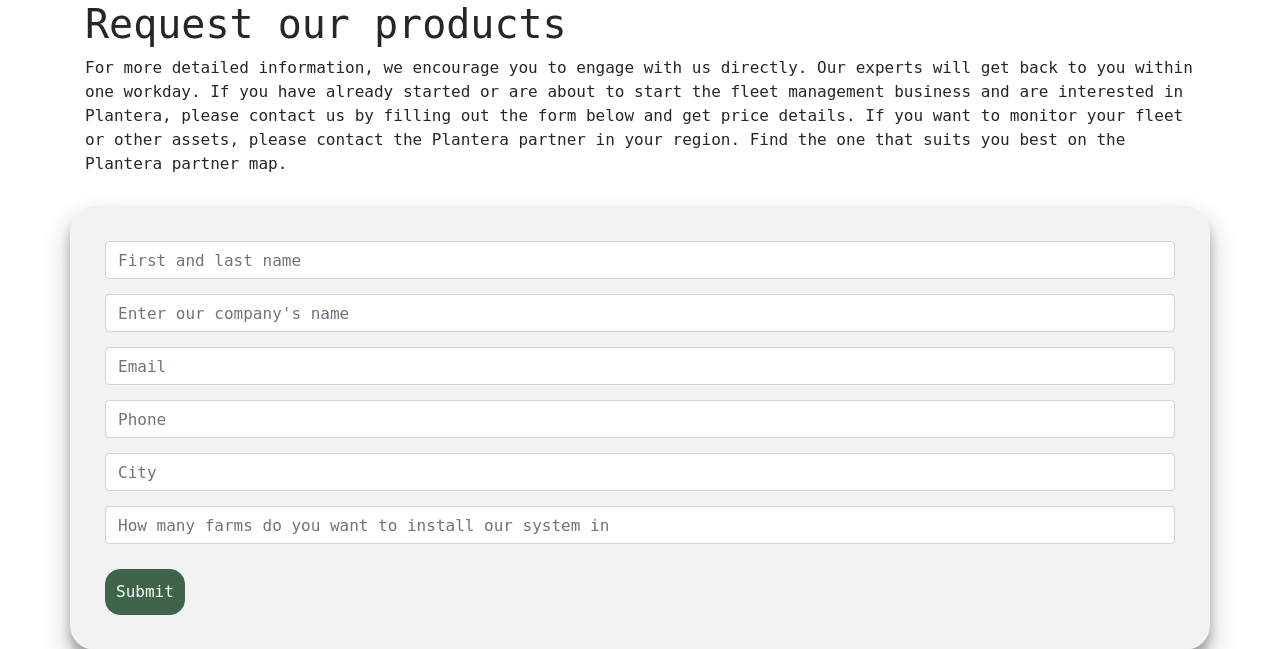
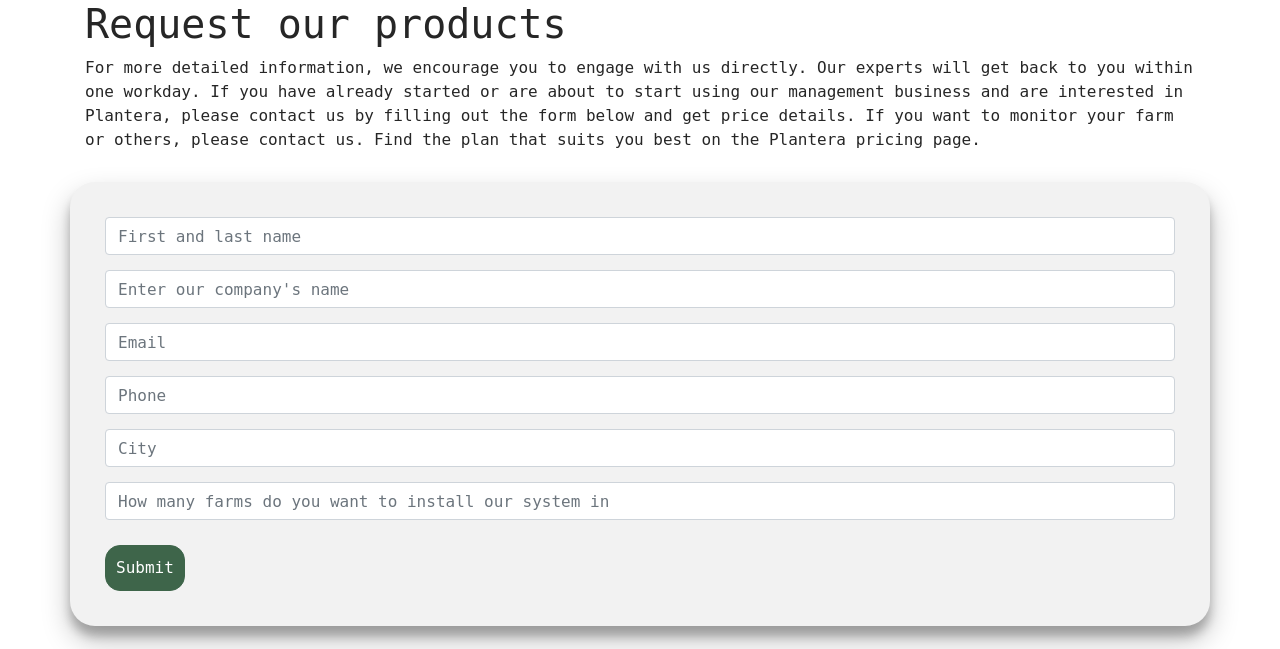
Before and after one commit to aammeerraakhater/plantera, a PHP site: page /request.php in a window 1280 px wide. Shown: the part 74-723 px from the top of the page. Run offline with PHP 8.4, Linux system fonts and the light colour scheme; some libraries are stand-ins or nearby versions; some web fonts are replaced.

Commit message:
last user front update

```diff
--- a/Plantera website/pricing.php
+++ b/Plantera website/pricing.php
@@ -11,7 +11,7 @@
         <div class="card mb-3">
         <div class="card-body">
         <h5 class="card-title">One farm</h5>
-            <h5 class="card-title">Kit price + 10$/year for the farm</h5>
+            <h5 class="card-title">250$ for the first farm</h5>
             <p class="card-text">
                 <i class="fa-solid fa-check"></i>
                 Monitor and automate one farm<br>
@@ -27,7 +27,7 @@
         <div class="card mb-3">
         <div class="card-body">
             <h5 class="card-title">Add-ons</h5>
-            <h5 class="card-title">Kit price + 9$/year for each added farm</h5>
+            <h5 class="card-title">200$ for each added farm</h5>
             <p class="card-text">
                 <i class="fa-solid fa-check"></i>
                 Monitor and automate more than one farm<br>
--- a/Plantera website/request.php
+++ b/Plantera website/request.php
@@ -8,8 +8,8 @@
     <h1>Request our products</h1>
 
     For more detailed information, we encourage you to engage with us directly. Our experts will get back to you within one workday.
-    If you have already started or are about to start the fleet management business and are interested in Plantera, please contact us by filling out the form below and get price details.
-    If you want to monitor your fleet or other assets, please contact the Plantera partner in your region. Find the one that suits you best on the Plantera partner map.
+    If you have already started or are about to start using our management business and are interested in Plantera, please contact us by filling out the form below and get price details.
+    If you want to monitor your farm or others, please contact us. Find the plan that suits you best on the Plantera pricing page.
   </div>
 
   <!-- Request form start here-->
```
